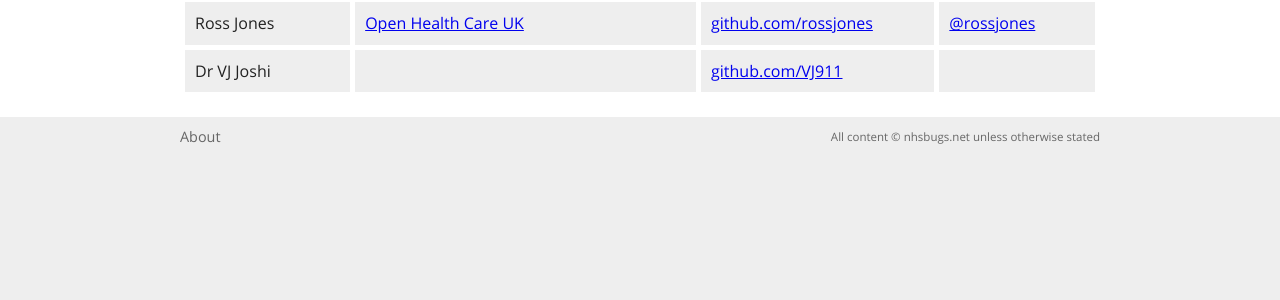
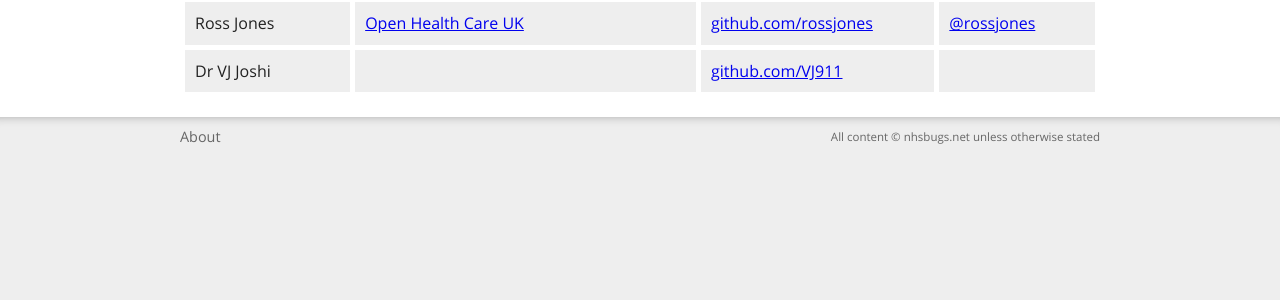
Before and after one commit to openhealthcare/nhsbugs, a Django app: template nhsbugs/templates/about.html in a window 1280 px wide. Shown: the part 482-782 px from the top of the page. Run offline with Django 3.2, Linux system fonts and the light colour scheme; the template is opened without the code that fills it, so the values that code supplies are empty; parts of the project's set-up code (start-up, migrations or seed data) failed here and were passed over.

Commit message:
Styling fix to make columns work in firefox (hopefully) and fixed shadow on footer

```diff
--- a/nhsbugs/static/css/style.css
+++ b/nhsbugs/static/css/style.css
@@ -297,6 +297,7 @@ nav {
     padding-right: 20px;
 }
 .main>section:first-of-type+section {
+    -moz-box-sizing: border-box;
     box-sizing: border-box;
     padding-left: 20px;
     border-left: 2px solid #ccc;
@@ -308,6 +309,7 @@ nav {
 footer {
     font-size: 0.9em;
     color: #666666;
+    overflow: hidden;
 }
 footer nav {
     float: left;
```
